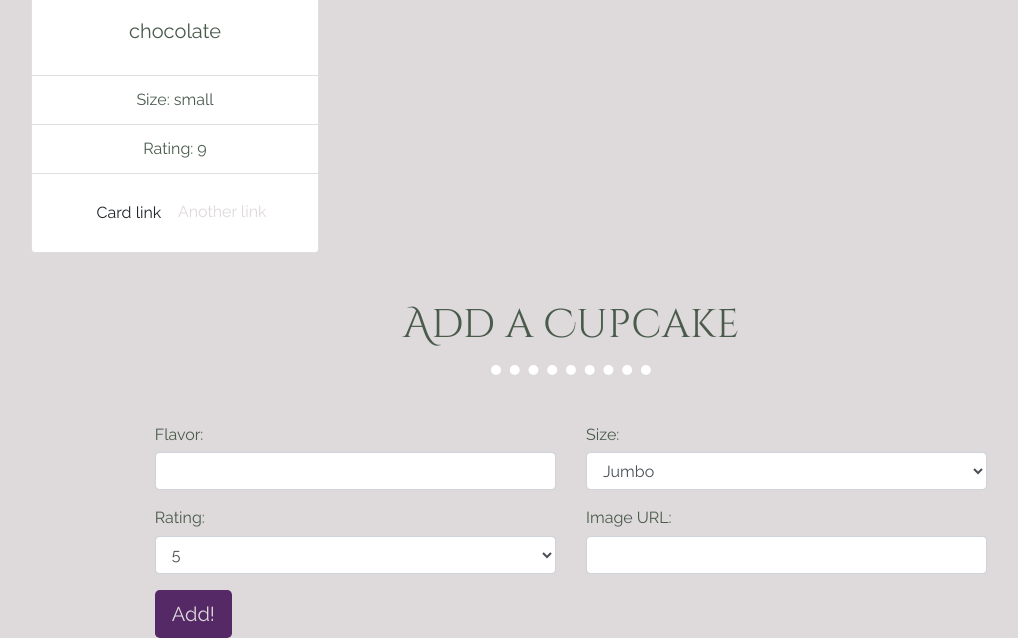
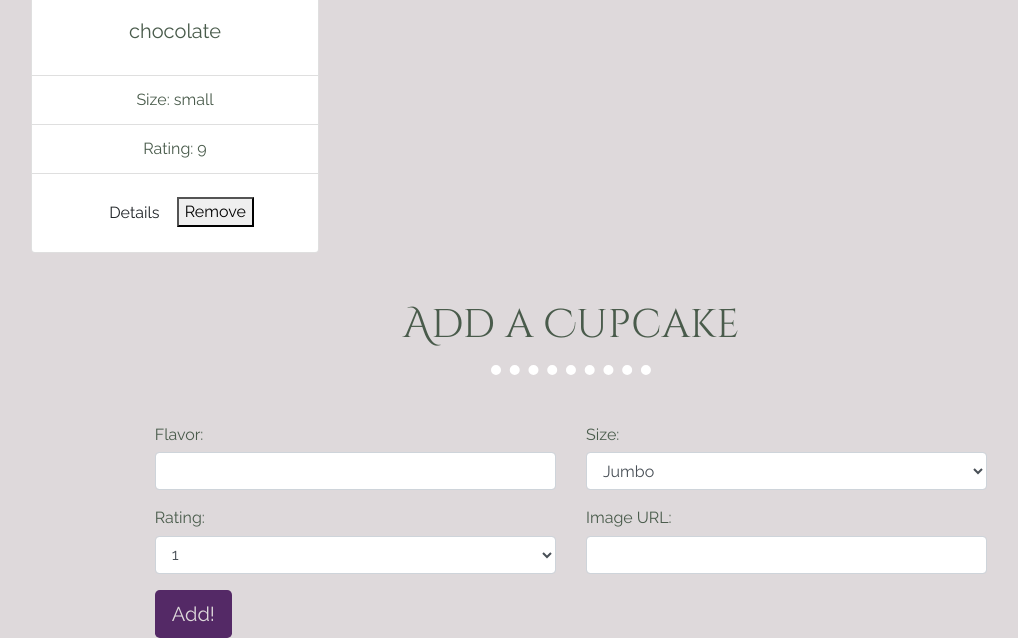
Before and after one commit to kwolosonovich/cupcakery, a Flask app: page / in a window 1280 px wide. Shown: the part 1487-2125 px from the top of the page, without its empty margins (69-1087 px from the left). Run offline with Flask 2, Linux system fonts and the light colour scheme; data comes from the database, SQL or seed files in the repository; some libraries are stand-ins or nearby versions.

Commit message:
troubleshootig

```diff
--- a/app.py
+++ b/app.py
@@ -83,5 +83,4 @@ def delete_cupcake(id):
     db.session.delete(cupcake)
     db.session.commit()
 
-    # where is message rendered in solution code?
     return jsonify(message="Deleted")
--- a/static/cupcakes.js
+++ b/static/cupcakes.js
@@ -1,6 +1,6 @@
 "use strict";
-const BASE_URL = "http://127.0.0.1:5002/api";
-
+const BASE_URL = "http://127.0.0.1:5000/api";
+// const BASE_URL = `${window.location.host}/api`
 
 function cupcakeHTML(cupcake) {
     return `
@@ -14,13 +14,14 @@ function cupcakeHTML(cupcake) {
                 <li class="list-group-item">Size: ${cupcake.size}</li>
                 <li class="list-group-item">Rating: ${cupcake.rating}</li>
               </ul>
-              <div class="card-body">
+              <div class="card-body" id="options">
 
 <!--              make into details-->
-                <button href="/api/cupcakes/${cupcake.id}" class="btn">Card link</button>
+                <a href="/api/cupcakes/${cupcake.id}" class="btn">Details</a>
 
 <!--                make into delete btn-->
-                <a href="#" class="card-link">Another link</a>
+<!-- onclick="removeBtn()"-->
+                <button class="remove card-link" data-id="${cupcake.id}">Remove</button>
               </div>
             </div>
         </div>
@@ -31,11 +32,6 @@ function cupcakeHTML(cupcake) {
 
 async function displayCupcakes() {
     const response = await axios.get(`${BASE_URL}/cupcakes`);
-
-    // ************************
-    // response.set('Access-Control-Allow-Origin', '*');
-
-
 
     for (let cupcake of response.data.cupcakes) {
         let addCupcake = $(cupcakeHTML(cupcake));
@@ -70,4 +66,49 @@ $('#add-cupcake').on("click", async function(e) {
 });
 
 
+
+// function removeBtn() {
+//     console.log('clicked')
+// }
+
+$("#options").on("click", '.remove', function(e) {
+    e.preventDefault();
+    console.log('div');
+});
+
+$(".remove").on('click', async function (e) {
+    e.preventDefault();
+    console.log('clicked');
+});
+
+// $("#remove-btn").on("click", function (e) {
+//     e.preventDefault();
+//     console.log(e.target
+// })
+//
+// $( "button.remove" ).click(function( event ) {
+//     console.log('body');
+// });
+
+// $( "body" ).click(function( event ) {
+//     console.log('body');
+// });
+// $("#remove-btn").click(async function(e) {
+//     e.preventDefault();
+//     let cupcake = $(e.target).data('id');
+// })
+// delete cupcake
+// $("#remove-btn").on("cli) {
+//
+// })
+
+// $("#remove-btn").click(function (a) {
+//     console.log('okay')
+// })
+//
+// $("a").click(function(e){
+//     e.precentDefault();
+//     console.log('clicked')
+// })
+
 $(displayCupcakes);
--- a/templates/cupcakes.html
+++ b/templates/cupcakes.html
@@ -37,7 +37,7 @@
     <div class="container mt-5" id="add_section">
 
         <div class="container w-75 mt-5">
-            <h1 align="">Add a Cupcake</h1>
+            <h1>Add a Cupcake</h1>
             <hr class="width = 30%">
         </div>
 
@@ -60,11 +60,11 @@
                 <div class="form-group col">
                     <label for="rating" class="h6">Rating: </label>
                     <select name="rating" class="form-control" id="rating">
+                        <option>1</option>
+                        <option>2</option>
+                        <option>3</option>
+                        <option>4</option>
                         <option>5</option>
-                        <option>4</option>
-                        <option>3</option>
-                        <option>2</option>
-                        <option>1</option>
                     </select>
                 </div>
                  <div class="form-group col">
```
